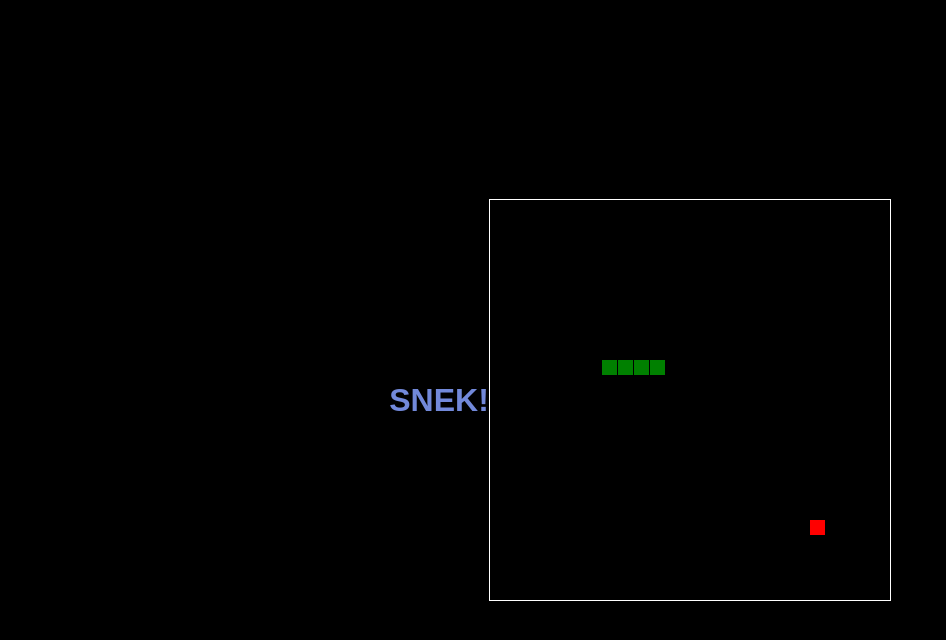
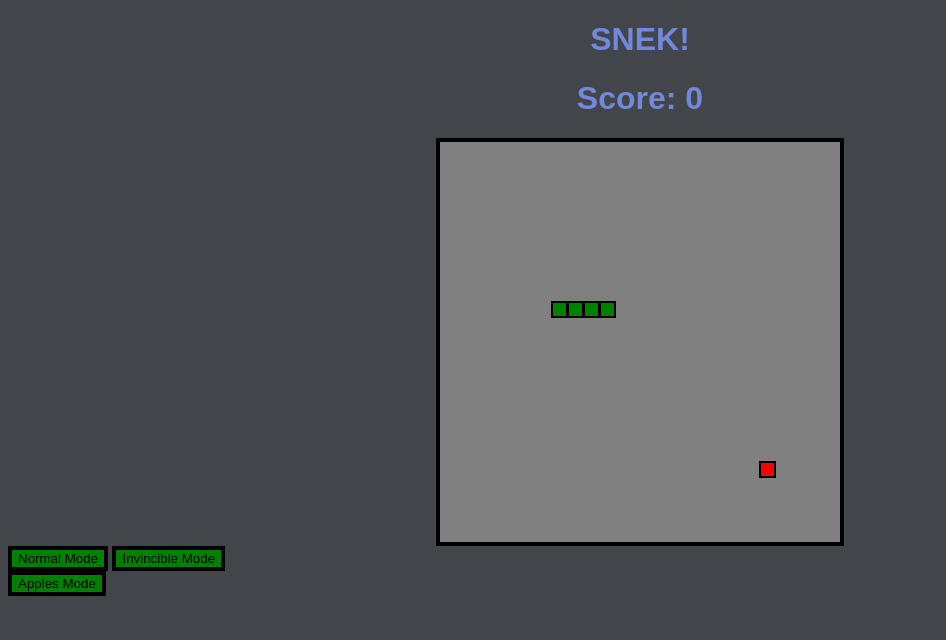
Before and after one commit to ACaracalCat/ACaracalCat.github.io, a plain HTML site: page snek.html in a window 1280 px wide. Shown: the whole page, without its empty margins (0-946 px from the left). Drawn offline with Linux system fonts and the light colour scheme.

Commit message:
SNEK! Just SNEK
s.n.e.k

```diff
--- a/main.css
+++ b/main.css
@@ -8,7 +8,8 @@ p {
 }
 h1 {
     color: #7289da;
-    font-family: Arial, Helvetica, sans-serif
+    font-family: Arial, Helvetica, sans-serif;
+    text-align:center
 }
 
 a {
--- a/snek.html
+++ b/snek.html
@@ -9,31 +9,39 @@
   <script src='main.js'></script>
 </head>
 <body>
-  <h1>SNEK!</h1>
-  <!DOCTYPE html>
-<html>
-<head>
-  <title></title>
+    <h1>SNEK!</h1>
+    <h1 id="score">Score: 0</h1>
+    <canvas width="400" height="400" id="game"></canvas>
+    <button id="normalMode" onclick="normalMode()">Normal Mode</button>
+    <button id="normalMode" onclick="invincibleMode()">Invincible Mode</button><br>
+    <button id="normalMode" onclick="appleMode()">Apples Mode</button>
+</body>
   <style>
-  html, body {
-    height: 100%;
-    margin: 0;
+  canvas {
+    border: 4px solid black;
+    background-color:gray;
+    padding-left: 0;
+    padding-right: 0;
+    margin-left: auto;
+    margin-right: auto;
+    display: block;
   }
-
-  body {
-    background: black;
-    display: flex;
-    align-items: center;
-    justify-content: center;
+  #normalMode {
+    background-color:green;
+    border: 4px solid black;
+    cursor: pointer;
+    down: 40px
   }
-  canvas {
-    border: 1px solid white;
+  #normalMode:hover {
+    background-color:lightgreen;
+    border: 4px solid black;
+    cursor: pointer
   }
   </style>
-</head>
-<body>
-<canvas width="400" height="400" id="game"></canvas>
+
 <script>
+let gamemode = "normal";
+
 var canvas = document.getElementById('game');
 var context = canvas.getContext('2d');
 
@@ -58,6 +66,15 @@ var apple = {
   x: 320,
   y: 320
 };
+
+var apple2 = {
+  x: 320,
+  y: 320
+};
+
+
+let scoreVar = 0;
+let highscore = 0;
 
 // get random whole numbers in a specific range
 // @see https://stackoverflow.com/a/1527820/2124254
@@ -108,6 +125,17 @@ function loop() {
   // draw apple
   context.fillStyle = 'red';
   context.fillRect(apple.x, apple.y, grid-1, grid-1);
+  if(gamemode=="apple") {
+    context.fillStyle = 'red';
+    context.fillRect(apple2.x, apple2.y, grid-1, grid-1);
+    context.strokeStyle = "black";
+  context.lineWidth   = 2;
+  context.strokeRect(apple2.x, apple2.y, grid-1, grid-1);
+  }
+
+  context.strokeStyle = "black";
+  context.lineWidth   = 2;
+  context.strokeRect(apple.x, apple.y, grid-1, grid-1);
 
   // draw snake one cell at a time
   context.fillStyle = 'green';
@@ -116,13 +144,28 @@ function loop() {
     // drawing 1 px smaller than the grid creates a grid effect in the snake body so you can see how long it is
     context.fillRect(cell.x, cell.y, grid-1, grid-1);
 
+    context.strokeStyle = "black";
+    context.lineWidth   = 2;
+    context.strokeRect(cell.x, cell.y, grid-1, grid-1);
+
     // snake ate apple
     if (cell.x === apple.x && cell.y === apple.y) {
       snake.maxCells++;
+      scoreVar += 1
 
       // canvas is 400x400 which is 25x25 grids
       apple.x = getRandomInt(0, 25) * grid;
       apple.y = getRandomInt(0, 25) * grid;
+    }
+    if (cell.x === apple2.x && cell.y === apple2.y) {
+    if(gamemode=="apple") {
+      snake.maxCells++;
+      scoreVar += 1
+
+      // canvas is 400x400 which is 25x25 grids
+      apple2.x = getRandomInt(0, 25) * grid;
+      apple2.y = getRandomInt(0, 25) * grid;
+    }
     }
 
     // check collision with all cells after this one (modified bubble sort)
@@ -130,6 +173,8 @@ function loop() {
 
       // snake occupies same space as a body part. reset game
       if (cell.x === snake.cells[i].x && cell.y === snake.cells[i].y) {
+        if(gamemode == "normal") {
+        scoreVar = 0;
         snake.x = 160;
         snake.y = 160;
         snake.cells = [];
@@ -139,9 +184,11 @@ function loop() {
 
         apple.x = getRandomInt(0, 25) * grid;
         apple.y = getRandomInt(0, 25) * grid;
+        }
       }
     }
   });
+  document.getElementById("score").innerHTML = 'Score: ' + scoreVar;
 }
 
 // listen to keyboard events to move the snake
@@ -172,9 +219,50 @@ document.addEventListener('keydown', function(e) {
     snake.dx = 0;
   }
 });
-
 // start the game
 requestAnimationFrame(loop);
+
+function normalMode() {
+    gamemode = "normal";
+    scoreVar = 0;
+    snake.x = 160;
+    snake.y = 160;
+    snake.cells = [];
+    snake.maxCells = 4;
+    snake.dx = grid;
+    snake.dy = 0;
+
+    apple.x = getRandomInt(0, 25) * grid;
+    apple.y = getRandomInt(0, 25) * grid;
+}
+function invincibleMode() {
+    gamemode = "invincible";
+        scoreVar = 0;
+        snake.x = 160;
+        snake.y = 160;
+        snake.cells = [];
+        snake.maxCells = 4;
+        snake.dx = grid;
+        snake.dy = 0;
+
+        apple.x = getRandomInt(0, 25) * grid;
+        apple.y = getRandomInt(0, 25) * grid
+}
+function appleMode() {
+    gamemode = "apple";
+        scoreVar = 0;
+        snake.x = 160;
+        snake.y = 160;
+        snake.cells = [];
+        snake.maxCells = 4;
+        snake.dx = grid;
+        snake.dy = 0;
+
+        apple.x = getRandomInt(0, 25) * grid;
+        apple.y = getRandomInt(0, 25) * grid;
+        apple2.x = getRandomInt(0, 25) * grid;
+        apple2.y = getRandomInt(0, 25) * grid;
+}
 </script>
 </body>
 </html>
```
